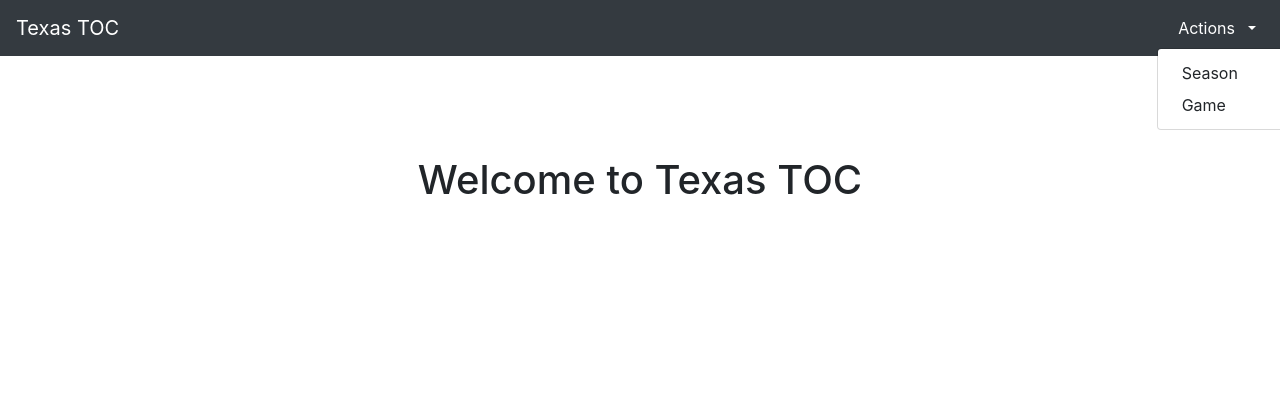
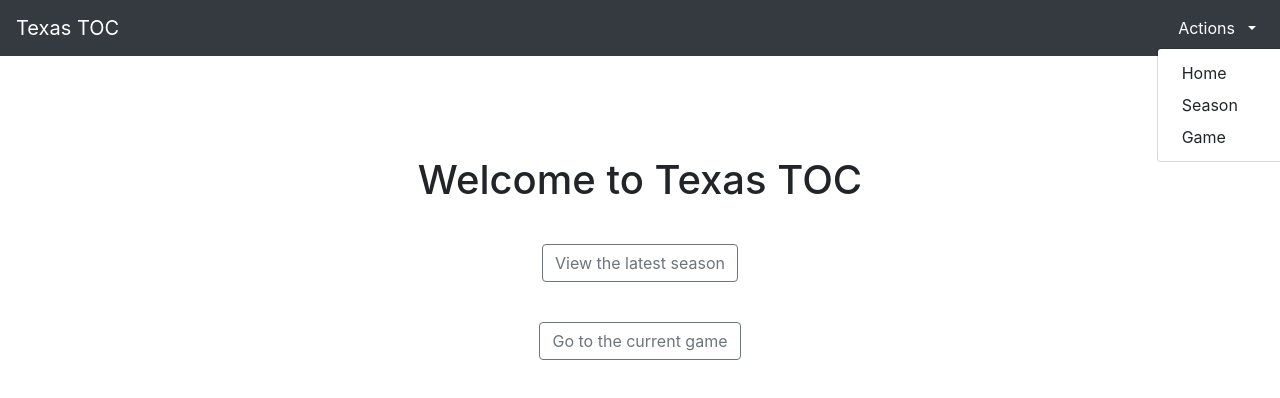
Before and after one commit to gpratte/texastoc-v2-react-redux, a React (Create React App) app: page / in a window 1280 px wide. Both pictures are taken after a click on the button "Actions". Shown: the top 398 px of the page. Built offline with nearby package versions, Linux system fonts and the light colour scheme.

Commit message:
route to Home, Season or Current Game

```diff
--- a/package.json
+++ b/package.json
@@ -12,6 +12,7 @@
     "react-bootstrap": "^1.0.0-beta.16",
     "react-dom": "^16.12.0",
     "react-redux": "^7.1.3",
+    "react-router-dom": "^5.1.2",
     "react-scripts": "3.4.0"
   },
   "scripts": {
--- a/src/components/App.js
+++ b/src/components/App.js
@@ -1,25 +1,29 @@
 import React from 'react';
-import './App.css';
 import Container from 'react-bootstrap/Container';
 import Row from 'react-bootstrap/Row';
 import Col from 'react-bootstrap/Col';
 import Navbar from 'react-bootstrap/Navbar';
 import NavDropdown from 'react-bootstrap/NavDropdown';
 import Nav from 'react-bootstrap/Nav';
+import {Route, Switch} from 'react-router-dom';
+import Home from './Home'
+import Season from './season/Season'
+import CurrentGame from './current-game/CurrentGame'
 
 function App() {
   return (
     <div>
       <Navbar collapseOnSelect expand="lg" bg="dark" variant="dark">
-        <Navbar.Brand href="#home">Texas TOC</Navbar.Brand>
+        <Navbar.Brand href="/">Texas TOC</Navbar.Brand>
         <Navbar.Toggle aria-controls="responsive-navbar-nav" />
         <Navbar.Collapse id="responsive-navbar-nav">
           <Nav className="mr-auto">
           </Nav>
           <Nav>
             <NavDropdown title="&nbsp;&nbsp;&nbsp;Actions&nbsp;&nbsp;" id="collasible-nav-dropdown">
-              <NavDropdown.Item href="#action/3.1">Season</NavDropdown.Item>
-              <NavDropdown.Item href="#action/3.2">Game</NavDropdown.Item>
+              <NavDropdown.Item href="/">Home</NavDropdown.Item>
+              <NavDropdown.Item href="/season">Season</NavDropdown.Item>
+              <NavDropdown.Item href="/current-game">Game</NavDropdown.Item>
             </NavDropdown>
           </Nav>
         </Navbar.Collapse>
@@ -27,7 +31,12 @@ function App() {
       <Container className="main-view">
         <Row className="justify-content-center text-center gp">
           <Col>
-            <h1 className="main-h1">Welcome to Texas TOC</h1>
+            <Switch>
+              <Route exact={true} path="/" component={Home}/>
+              <Route path="/season" component={Season}/>
+              <Route path="/current-game" component={CurrentGame}/>
+            </Switch>
+
           </Col>
         </Row>
       </Container>
--- a/src/components/App.css
+++ b/src/components/Home.css
@@ -2,3 +2,6 @@
 .main-h1 {
     margin-top: 100px;
 }
+.main-p {
+    margin: 40px;
+}
--- /dev/null
+++ b/src/components/Home.jsx
@@ -0,0 +1,20 @@
+import React from "react";
+import './Home.css';
+import {Link} from 'react-router-dom';
+import Button from 'react-bootstrap/Button';
+
+const Home = () => {
+  return (
+    <div className={'main-h1'}>
+      <h1>Welcome to Texas TOC</h1>
+      <p className={'main-p'}><Link to="/season">
+        <Button variant="outline-secondary"> View the latest season </Button> </Link>
+      </p>
+      <p className={'main-p'}><Link to="/current-game">
+        <Button variant="outline-secondary"> Go to the current game </Button> </Link>
+      </p>
+    </div>
+  )
+}
+
+export default Home;
--- /dev/null
+++ b/src/components/current-game/CurrentGame.jsx
@@ -0,0 +1,5 @@
+import React from "react";
+
+const CurrentGame = () => <h1>CurrentGame</h1>
+
+export default CurrentGame;
--- /dev/null
+++ b/src/components/season/Season.jsx
@@ -0,0 +1,5 @@
+import React from "react";
+
+const Season = () => <h1>Season</h1>
+
+export default Season;
--- a/src/index.js
+++ b/src/index.js
@@ -2,8 +2,11 @@ import './index.css';
 import 'bootstrap/dist/css/bootstrap.min.css';
 import React from 'react';
 import ReactDOM from 'react-dom';
+import { BrowserRouter } from 'react-router-dom';
 import App from './components/App';
 
 ReactDOM.render(
-  <App />,
+  <BrowserRouter>
+    <App />
+  </BrowserRouter>,
   document.getElementById('root'));
```
Also changed, not shown: 2 other files (tests, documents, lock files or other folders).
